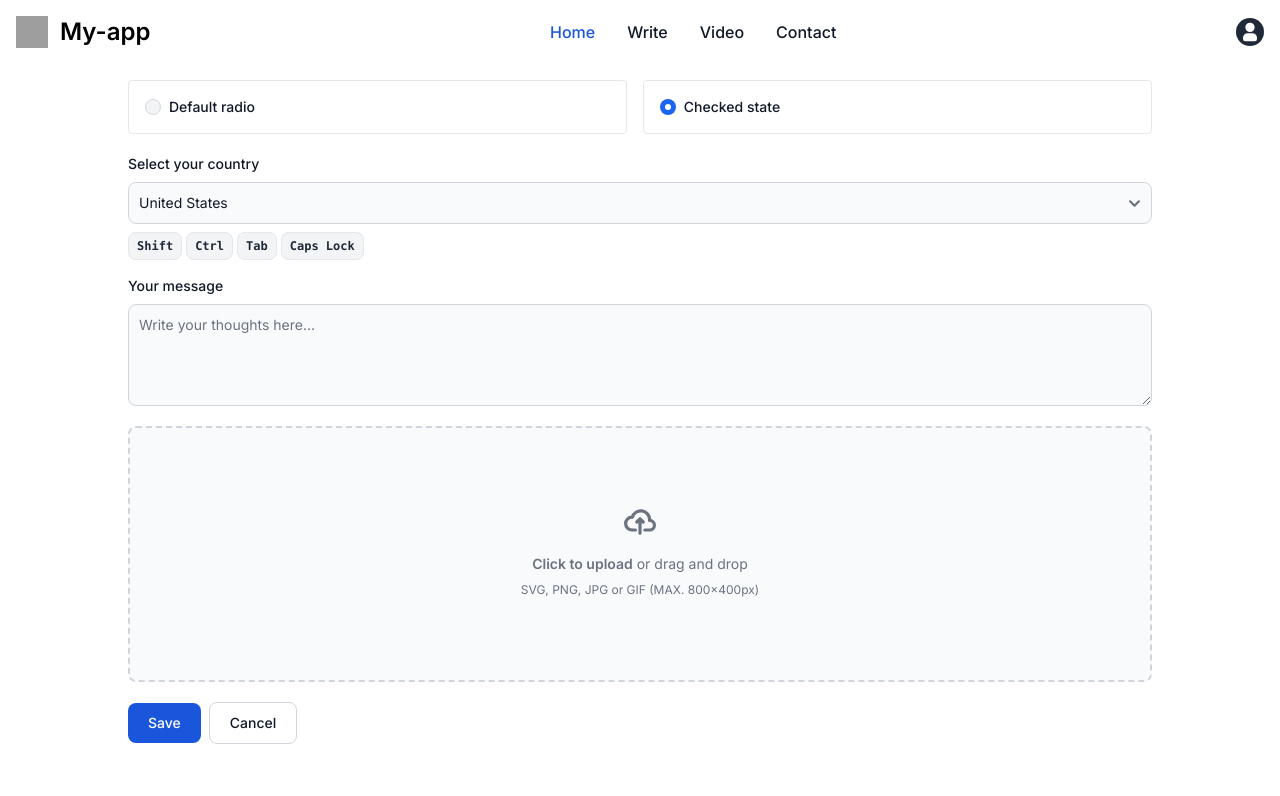
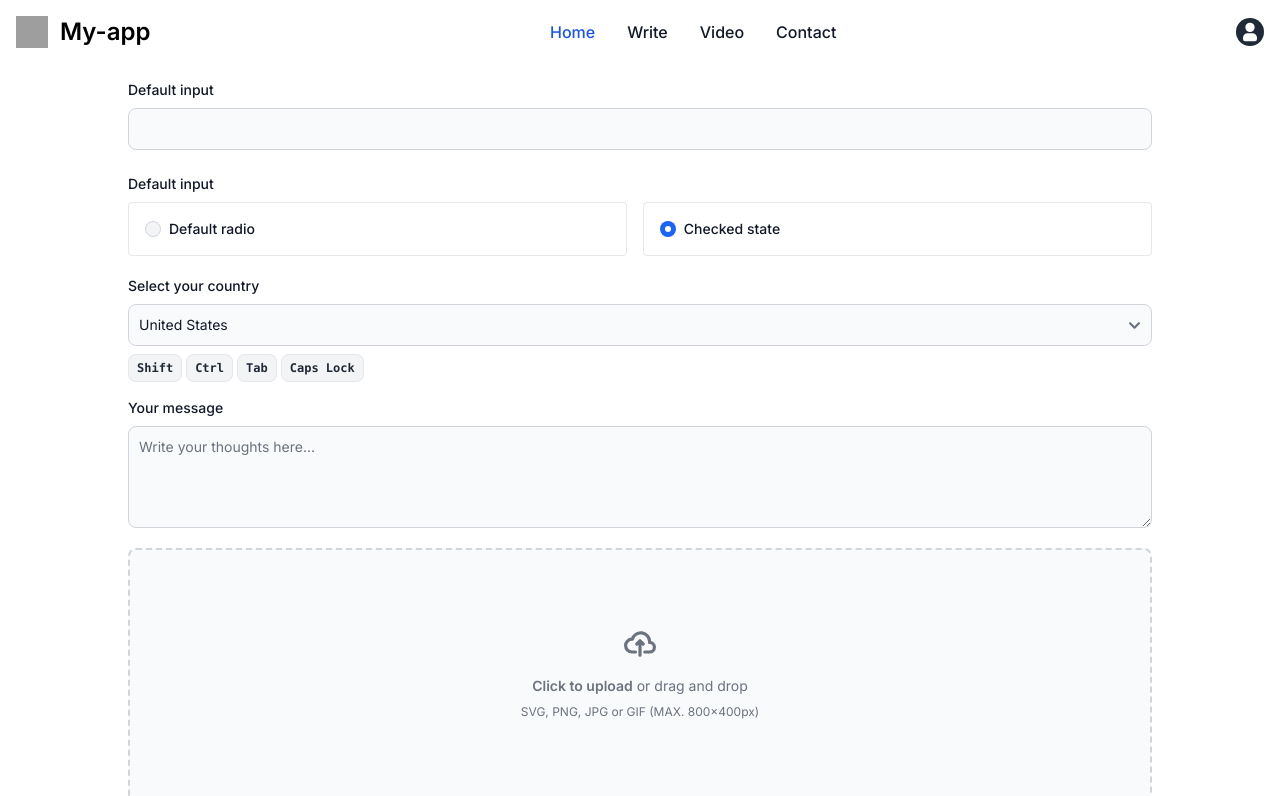
Before and after one commit to hi-aa/next-my-app, a Next.js app: page /write in a window 1280 px wide. Shown: the top 796 px of the page. Built offline with nearby package versions, Linux system fonts and the light colour scheme; grey boxes are pictures that could not be loaded.

Commit message:
소스 정리

```diff
--- a/api/sample-api.ts
+++ b/api/sample-api.ts
@@ -30,22 +30,10 @@ export async function addVideo({
   reg_id,
   rating,
 }: AddVideoType) {
-  try {
-    // console.log({
-    //   POSTGRES_URL: process.env.NEXT_PUBLIC_POSTGRES_URL,
-    //   POSTGRES_URL_NON_POOLING:
-    //     process.env.NEXT_PUBLIC_POSTGRES_URL_NON_POOLING,
-    // });
-    console.log("param:: ", { title, contents, url, reg_id, rating });
-    const res =
-      await sql`insert into tb_video(title, contents, url, reg_id, rating) values (${title}, ${contents}, ${url}, ${reg_id}, ${rating})`;
-    // const res =
-    // await sql`insert into tb_video values (1, ${title}, ${contents}, ${url}, ${reg_id}, now(), ${rating}, 0)`;
-    console.log("res:: ", { res });
+  // console.log("param:: ", { title, contents, url, reg_id, rating });
+  const res =
+    await sql`insert into tb_video(title, contents, url, reg_id, rating, rcmnd_cnt) values (${title}, ${contents}, ${url}, ${reg_id}, ${rating}, 0)`;
+  console.log("res:: ", { res });
 
-    return { rowCount: res.rowCount, command: res.command };
-  } catch (e) {
-    console.log(e);
-    return { error: e };
-  }
+  return { rowCount: res.rowCount, command: res.command };
 }
--- a/app/(gnb)/write/page.tsx
+++ b/app/(gnb)/write/page.tsx
@@ -1,6 +1,5 @@
-// "use client";
-"use server";
 import { addVideo } from "@/api/sample-api";
+import { revalidatePath } from "next/cache";
 import React from "react";
 
 export default async function WriteList() {
@@ -8,6 +7,7 @@ export default async function WriteList() {
 
   const test = async () => {
     "use server";
+    try {
       await addVideo({
         title: "부티풀",
         contents: "컨텐츠 test1234",
@@ -15,11 +15,38 @@ export default async function WriteList() {
         reg_id: "test1",
         rating: 0,
       });
+    } catch (e) {
+      console.log("에러");
+    }
+    // revalidatePath("/write");
   };
 
   return (
     <>
       <form className="max-w-5xl mx-auto text-left" action={test}>
+        {/* input */}
+        <div className="mb-6">
+          <label
+            htmlFor="default-input"
+            className="block mb-2 text-sm font-medium text-gray-900 dark:text-white"
+          >
+            Default input
+          </label>
+          <input
+            type="text"
+            id="default-input"
+            className="bg-gray-50 border border-gray-300 text-gray-900 text-sm rounded-lg focus:ring-blue-500 focus:border-blue-500 block w-full p-2.5 dark:bg-gray-700 dark:border-gray-600 dark:placeholder-gray-400 dark:text-white dark:focus:ring-blue-500 dark:focus:border-blue-500"
+          />
+        </div>
+        {/* radio */}
+        <div className="">
+          <label
+            htmlFor="default-input"
+            className="block mb-2 text-sm font-medium text-gray-900 dark:text-white"
+          >
+            Default input
+          </label>
+        </div>
         <div className="flex gap-4 mb-5">
           <div className="flex grow items-center ps-4 border border-gray-200 rounded dark:border-gray-700">
             <input
@@ -53,6 +80,7 @@ export default async function WriteList() {
             </label>
           </div>
         </div>
+        {/* select */}
         <div className="mb-5">
           <label
             htmlFor="countries"
@@ -85,7 +113,7 @@ export default async function WriteList() {
             </kbd>
           </div>
         </div>
-
+        {/* textarea */}
         <div className="mb-5">
           <label
             htmlFor="message"
@@ -100,7 +128,7 @@ export default async function WriteList() {
             placeholder="Write your thoughts here..."
           ></textarea>
         </div>
-
+        {/* file */}
         <div className="mb-5">
           <div className="flex items-center justify-center w-full">
             <label
@@ -179,10 +207,11 @@ export default async function WriteList() {
           />
         </div>
 
+        {/* button */}
+        <div className="mb-5">
           <button
             type="submit"
             className="text-white bg-blue-700 hover:bg-blue-800 focus:ring-4 focus:ring-blue-300 font-medium rounded-lg text-sm px-5 py-2.5 me-2 mb-2 dark:bg-blue-600 dark:hover:bg-blue-700 focus:outline-none dark:focus:ring-blue-800"
-          // onClick={test}
           >
             Save
           </button>
@@ -192,17 +221,8 @@ export default async function WriteList() {
           >
             Cancel
           </button>
+        </div>
       </form>
-      {/* <p className="ms-auto text-xs text-gray-500 dark:text-gray-400">
-        Remember, contributions to this topic should follow our{" "}
-        <a
-          href="#"
-          className="text-blue-600 dark:text-blue-500 hover:underline"
-        >
-          Community Guidelines
-        </a>
-        .
-      </p> */}
     </>
   );
 }
--- /dev/null
+++ b/app/not-found.tsx
@@ -0,0 +1,19 @@
+"use client";
+import { useRouter } from "next/navigation";
+
+export default function NotFound() {
+  const router = useRouter();
+
+  return (
+    <main className="flex h-full flex-col items-center justify-center gap-2">
+      <h2 className="text-xl font-semibold">404 Not Found</h2>
+      <p>Could not find the requested page.</p>
+      <button
+        onClick={() => router.back()}
+        className="mt-4 rounded-md bg-blue-500 px-4 py-2 text-sm text-white transition-colors hover:bg-blue-400"
+      >
+        Go Back
+      </button>
+    </main>
+  );
+}
```
Lines whose indentation alone changed are shown as unchanged.
